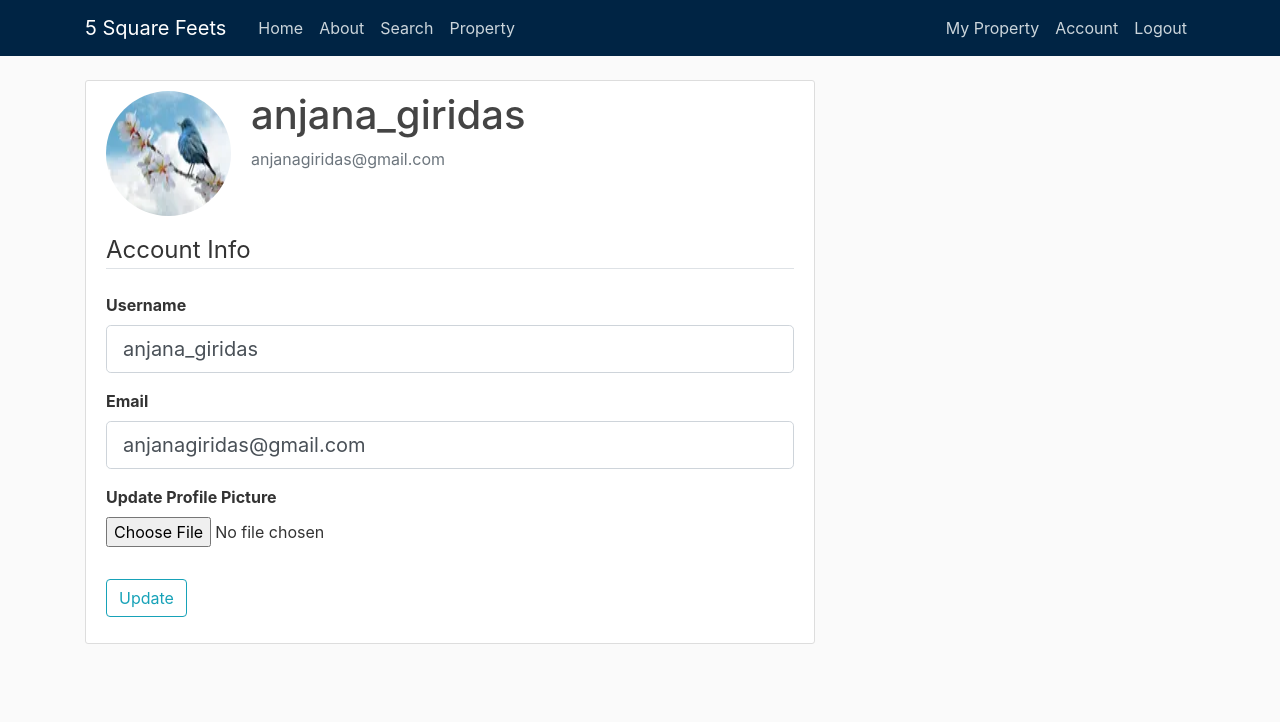
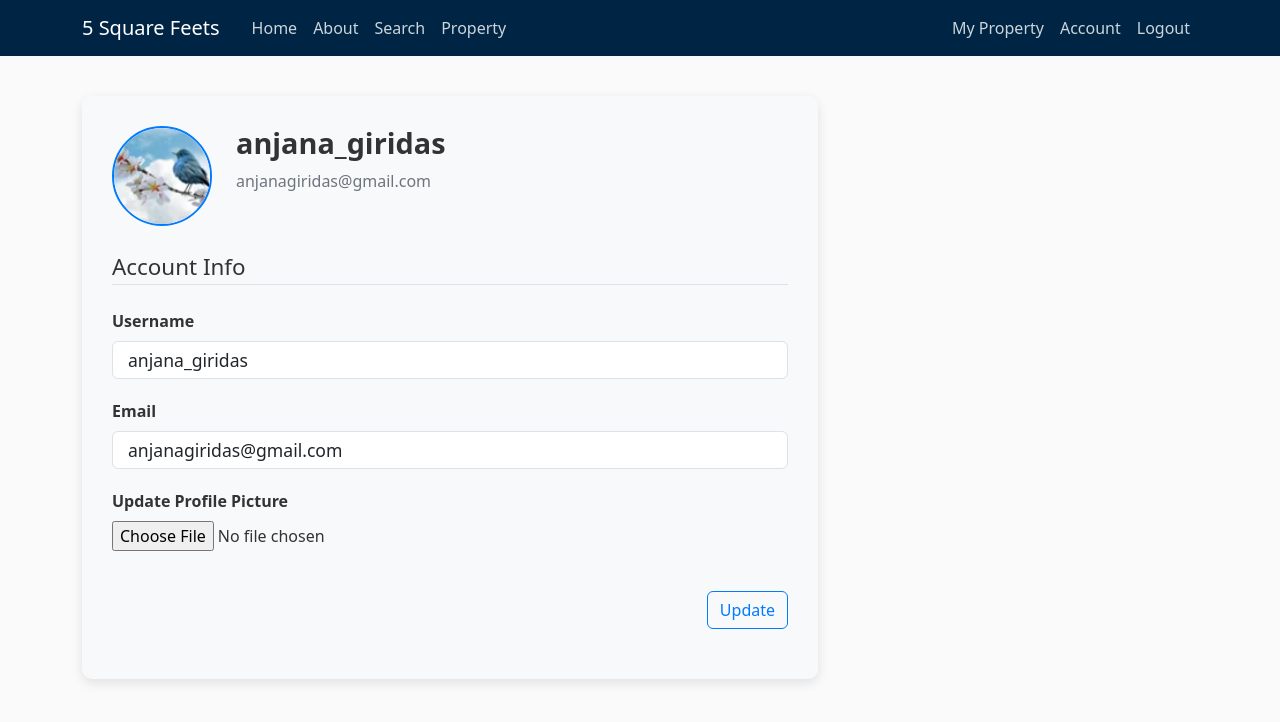
Before and after one commit to Theoneman04/5_SQUARE_FEETS, a Flask app: page /account in a window 1280 px wide. Shown: the top 722 px of the page. Run offline with Flask 3, Linux system fonts and the light colour scheme; a user stored in the database is signed in; some libraries are stand-ins or nearby versions.

Commit message:
Basic ui completed

```diff
--- a/fivesquarefeets/static/button.css
+++ b/fivesquarefeets/static/button.css
@@ -9,7 +9,7 @@
 
 .offer-button {
     width: 200px;
-    height: 250px;
+    height: 200px;
     background-color: #185d9a;
     border-radius: 10px;
     box-shadow: 0 4px 8px rgba(0, 0, 0, 0.2);
@@ -27,8 +27,8 @@
 }
 
 .offer-image {
-    width: 200px;
-    height: 200px;
+    width: 150px;
+    height: 150px;
     object-fit: contain;
 }
 
@@ -106,7 +106,7 @@
 
 
 .card-image-size {
-    width: 212px;
+    width: 260px;
     height: 200px;
     object-fit: cover;
     display: block;
@@ -114,66 +114,248 @@
 }
 
 
+.search-result-image-size {
+    width: 257px;
+    height: 200px;
+    object-fit: cover;
+    display: block;
+    margin: 0 auto;
+}
+
+
+.registration-container-register {
+    max-width: 400px;
+    margin: 25px auto; /* Center the form horizontally */
+    padding: 20px;
+    background: white;
+    border-radius: 8px;
+    box-shadow: 0 4px 15px rgba(0, 0, 0, 0.1);
+}
+
+.form-title-register {
+    text-align: center;
+    margin-bottom: 20px;
+    color:  #00A1B6;
+}
+
+.form-group-register {
+    margin-bottom: 15px;
+}
+
+label {
+    font-weight: bold;
+}
+
+.form-control-register {
+    width: 100%;
+    padding: 10px;
+    border: 1px solid #ccc;
+    border-radius: 5px;
+    transition: border-color 0.3s;
+}
+
+.form-control-register:focus {
+    border-color: #00A1B6;
+    outline: none;
+}
+
+.btn-submit-register {
+    width: 100%;
+    padding: 10px;
+    background: linear-gradient(90deg,  #135097, #00A1B6);
+    color: white;
+    border: none;
+    border-radius: 5px;
+    font-size: 16px;
+    cursor: pointer;
+}
+
+.btn-submit-register:hover {
+    background: #00A1B6;
+}
+
+.already-have-account-register {
+    text-align: center;
+    margin-top: 15px;
+}
+
+.already-have-account-register a {
+    color: #1F9B9F;
+    text-decoration: none;
+}
+
+
+/* Modal Search Styling */
+.search-modal-content {
+    border-radius: 10px;
+    background-color: #f9f9f9;
+    padding: 20px;
+}
+
+.search-form {
+    display: flex;
+    justify-content: center;
+}
+
+.search-bar-container {
+    display: flex;
+    width: 100%;
+    max-width: 500px;
+}
+
+.search-bar {
+    width: 80%;
+    padding: 10px 15px;
+    border: 1px solid #ccc;
+    border-radius: 0;
+    outline: none;
+    font-size: 1rem;
+    color: #002444;
+}
+
+.search-bar::placeholder {
+    color: #002444;
+}
+
+.search-btn {
+    width: 20%;
+    background-color: #002444;
+    border: none;
+    color: white;
+    cursor: pointer;
+    display: flex;
+    justify-content: center;
+    align-items: center;
+}
+
+.search-btn i {
+    font-size: 1.2rem;
+}
+
+.search-btn:hover {
+    background-color: #04467f;
+}
 
 
 
-.registration-container-register {
-    max-width: 400px; /* Limit the width of the form */
-    margin: 25px auto; /* Center the form horizontally */
-    padding: 20px;
-    background: white; /* Background color of the form */
-    border-radius: 8px; /* Rounded corners */
-    box-shadow: 0 4px 15px rgba(0, 0, 0, 0.1); /* Shadow effect */
+
+/* Account Page Styling */
+.content-section-account {
+    background-color: #f8f9fa;
+    border-radius: 10px;
+    padding: 30px;
+    box-shadow: 0px 4px 12px rgba(0, 0, 0, 0.1);
 }
 
-.form-title-register {
-    text-align: center; /* Center the title */
-    margin-bottom: 20px; /* Space below the title */
-    color:  #00A1B6; /* Color of the title */
+.account-img-account {
+    width: 100px;
+    height: 100px;
+    border: 2px solid #007bff;
+    object-fit: cover;
 }
 
-.form-group-register {
-    margin-bottom: 15px; /* Space between form groups */
+.account-heading-account {
+    font-size: 1.8rem;
+    font-weight: 600;
+    color: #333;
 }
 
-label {
-    font-weight: bold; /* Bold labels */
+.media-body-account p {
+    font-size: 1rem;
+    color: #6c757d;
 }
 
-.form-control-register {
-    width: 100%; /* Full-width inputs */
-    padding: 10px; /* Padding inside inputs */
-    border: 1px solid #ccc; /* Border color */
-    border-radius: 5px; /* Rounded corners for inputs */
-    transition: border-color 0.3s; /* Smooth transition for border color */
+/* Form Styling */
+.form-control-lg-account {
+    font-size: 1.1rem;
+    padding: 12px 15px;
 }
 
-.form-control-register:focus {
-    border-color: #00A1B6; /* Border color on focus */
-    outline: none; /* Remove outline */
+.form-group-account {
+    margin-bottom: 20px;
 }
 
-.btn-submit-register {
-    width: 100%; /* Full-width button */
-    padding: 10px; /* Padding inside button */
-    background: linear-gradient(90deg,  #135097, #00A1B6); /* Gradient background */
-    color: white; /* Text color */
-    border: none; /* No border */
-    border-radius: 5px; /* Rounded corners */
-    font-size: 16px; /* Font size */
-    cursor: pointer; /* Pointer cursor on hover */
+.legend-account {
+    font-size: 1.4rem;
+    font-weight: 500;
 }
 
-.btn-submit-register:hover {
-    background: #00A1B6; /* Darker gradient on hover */
+.btn-outline-info-account {
+    border-color: #007bff;
+    color: #007bff;
+    transition: all 0.3s ease-in-out;
 }
 
-.already-have-account-register {
-    text-align: center; /* Center the text */
-    margin-top: 15px; /* Space above */
+.btn-outline-info-account:hover {
+    background-color: #007bff;
+    color: white;
 }
 
-.already-have-account-register a {
-    color: #1F9B9F; /* Link color */
-    text-decoration: none; /* Remove underline */
+/* Media Queries for Responsiveness */
+@media (max-width: 768px) {
+    .account-img-account {
+        width: 80px;
+        height: 80px;
+    }
+
+    .account-heading-account {
+        font-size: 1.5rem;
+    }
+
+    .btn-lg-account {
+        padding: 10px 20px;
+        font-size: 1rem;
+    }
 }
+
+
+.review-form-container {
+    background: #002444;
+    border-radius: 10px;
+    padding: 40px;
+    max-width: 400px;
+    margin: auto;
+    box-shadow: 0 10px 20px rgba(0, 0, 0, 0.2);
+    margin: 25px auto; /* Center the form horizontally */
+
+}
+
+.review-form-container h2 {
+    text-align: center;
+    color: white;
+    font-family: Arial, sans-serif;
+    margin-bottom: 30px;
+}
+
+.review-form-group {
+    margin-bottom: 20px;
+}
+
+.review-form-control {
+    border-radius: 25px;
+    border: none;
+    padding: 10px;
+    width: 100%;
+    font-size: 16px;
+}
+
+.review-label {
+    color: white;
+    margin-bottom: 10px;
+    font-family: Arial, sans-serif;
+}
+
+.btn-review-submit {
+    background: #125896;
+    border: none;
+    border-radius: 25px;
+    padding: 10px;
+    color: white;
+    font-size: 18px;
+    width: 100%;
+    cursor: pointer;
+}
+
+.btn-review-submit:hover {
+    background: #04467f;
+}
--- a/fivesquarefeets/templates/account.html
+++ b/fivesquarefeets/templates/account.html
@@ -1,56 +1,62 @@
 {% extends "layout.html" %}
+
 {% block content %}
-    <div class="content-section">
-      <div class="media">
-        <img class="rounded-circle account-img" src="{{ image_file }}">
-        <div class="media-body">
-          <h2 class="account-heading">{{ current_user.username }}</h2>
-          <p class="text-secondary">{{ current_user.email }}</p>
+    <div class="content-section-account mt-3">
+        <div class="media">
+            <img class="rounded-circle account-img-account" src="{{ image_file }}" alt="User profile picture">
+            <div class="media-body-account ml-4">
+                <h2 class="account-heading-account">{{ current_user.username }}</h2>
+                <p class="text-secondary">{{ current_user.email }}</p>
+            </div>
         </div>
-      </div>
-        <form method="POST" action="" enctype="multipart/form-data">
+        <form method="POST" action="" enctype="multipart/form-data" class="mt-4">
             {{ form.hidden_tag() }}
-            <fieldset class="form-group">
-                <legend class="border-bottom mb-4">Account Info</legend>
-                <div class="form-group">
+            <fieldset class="form-group-account">
+                <legend class="legend-account border-bottom mb-4">Account Info</legend>
+
+                <!-- Username Field -->
+                <div class="form-group-account">
                     {{ form.username.label(class="form-control-label") }}
-
                     {% if form.username.errors %}
-                        {{ form.username(class="form-control form-control-lg is-invalid") }}
+                        {{ form.username(class="form-control form-control-lg-account is-invalid") }}
                         <div class="invalid-feedback">
                             {% for error in form.username.errors %}
                                 <span>{{ error }}</span>
                             {% endfor %}
                         </div>
                     {% else %}
-                        {{ form.username(class="form-control form-control-lg") }}
+                        {{ form.username(class="form-control form-control-lg-account") }}
                     {% endif %}
                 </div>
-                <div class="form-group">
+
+                <!-- Email Field -->
+                <div class="form-group-account">
                     {{ form.email.label(class="form-control-label") }}
                     {% if form.email.errors %}
-                        {{ form.email(class="form-control form-control-lg is-invalid") }}
+                        {{ form.email(class="form-control form-control-lg-account is-invalid") }}
                         <div class="invalid-feedback">
                             {% for error in form.email.errors %}
                                 <span>{{ error }}</span>
                             {% endfor %}
                         </div>
                     {% else %}
-                        {{ form.email(class="form-control form-control-lg") }}
+                        {{ form.email(class="form-control form-control-lg-account") }}
                     {% endif %}
                 </div>
-                <div class="form-group">
-                    {{ form.picture.label() }}
+
+                <!-- Profile Picture Upload -->
+                <div class="form-group-account">
+                    {{ form.picture.label(class="form-control-label") }}
                     {{ form.picture(class="form-control-file") }}
                     {% if form.picture.errors %}
-                        {% for error in form.picture.errors %}
-                            <span class="text-danger">{{ error }}</span></br>
-                        {% endfor %}
+                        <span class="text-danger">{{ form.picture.errors[0] }}</span>
                     {% endif %}
                 </div>
             </fieldset>
-            <div class="form-group">
-                {{ form.submit(class="btn btn-outline-info") }}
+
+            <!-- Submit Button -->
+            <div class="form-group-account text-right">
+                {{ form.submit(class="btn btn-outline-info-account btn-lg-account") }}
             </div>
         </form>
     </div>
--- a/fivesquarefeets/templates/layout.html
+++ b/fivesquarefeets/templates/layout.html
@@ -7,6 +7,9 @@
 
       <!-- Bootstrap CSS -->
       <link rel="stylesheet" href="https://cdn.jsdelivr.net/npm/bootstrap@4.1.3/dist/css/bootstrap.min.css" integrity="sha384-MCw98/SFnGE8fJT3GXwEOngsV7Zt27NXFoaoApmYm81iuXoPkFOJwJ8ERdknLPMO" crossorigin="anonymous">
+      <link rel="stylesheet" href="https://cdnjs.cloudflare.com/ajax/libs/font-awesome/5.15.3/css/all.min.css">
+      <link href="https://cdn.jsdelivr.net/npm/bootstrap@5.3.0/dist/css/bootstrap.min.css" rel="stylesheet">
+
 
       <link rel="stylesheet" type="text/css" href="{{url_for('static', filename='main.css')}}">
       <link rel="stylesheet" type="text/css" href="{{url_for('static', filename='button.css')}}">
@@ -71,7 +74,7 @@
         <!-- Search Modal -->
         <div class="modal fade" id="searchModal" tabindex="-1" role="dialog" aria-labelledby="searchModalLabel" aria-hidden="true">
           <div class="modal-dialog" role="document">
-                <div class="modal-content">
+              <div class="modal-content search-modal-content">
                   <div class="modal-header">
                       <h5 class="modal-title" id="searchModalLabel">Search Properties</h5>
                       <button type="button" class="close" data-dismiss="modal" aria-label="Close">
@@ -79,19 +82,18 @@
                       </button>
                   </div>
                   <div class="modal-body">
-                    <form action="{{ url_for('main.search') }}" method="get">
-                        <div class="form-group">
-                            <label for="searchQuery">Enter your search criteria:</label>
-                            <input type="text" class="form-control" id="searchQuery" name="query" placeholder="Search by title, location, etc." required>
+                      <form action="{{ url_for('main.search') }}" method="get" class="search-form">
+                          <div class="form-group search-bar-container">
+                              <input type="text" class="form-control search-bar" id="searchQuery" name="query" placeholder="Search by title, property type or location" required>
+                              <button type="submit" class="search-btn">
+                                  <i class="fas fa-search"></i>
+                              </button>
                           </div>
-                        <button type="submit" class="btn btn-primary">Search</button>
                       </form>
-
                   </div>
               </div>
           </div>
         </div>
-
 
 
         <!-- Optional JavaScript -->
--- a/fivesquarefeets/templates/myproperty.html
+++ b/fivesquarefeets/templates/myproperty.html
@@ -8,7 +8,7 @@
     <a href="{{ url_for('main.add_property') }}">
     <div class="button-container">
         <div class="offer-button">
-            <img src="/static/new.png" alt="Keyboard" class="offer-image">
+            <img src="/static/new_property.png" alt="Keyboard" class="offer-image">
             <p class="offer-title">Add a New Property</p>
         </div>
     </div>
@@ -29,7 +29,7 @@
     <a href="{{ url_for('main.bookings') }}">
         <div class="button-container">
             <div class="offer-button">
-                <img src="/static/bookings.png" alt="Bookings" class="offer-image">
+                <img src="/static/booking.png" alt="Bookings" class="offer-image">
                 <p class="offer-title">Bookings</p>
             </div>
         </div>
```
Also changed, not shown: fivesquarefeets/templates/add_review.html (+12 -11 lines), fivesquarefeets/templates/home.html (+8 -7 lines), fivesquarefeets/templates/search_results.html (+33 -14 lines), fivesquarefeets/site.db, fivesquarefeets/static/booking.png (added), fivesquarefeets/static/new_property.png, fivesquarefeets/static/property_pics/3ac8a979603ecac2.webp (added). Lines whose indentation alone changed are shown as unchanged.
